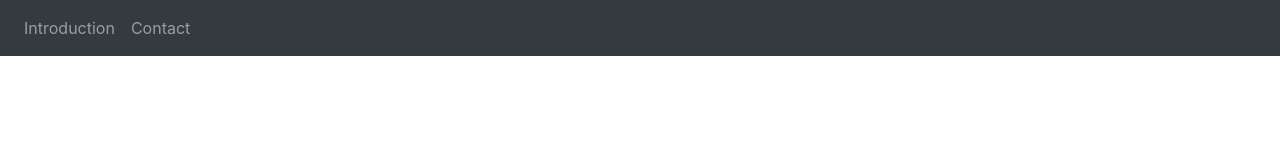
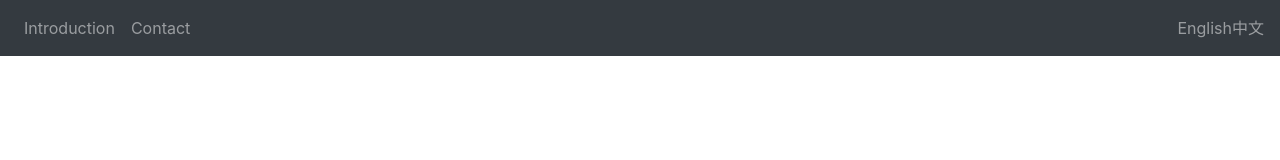
Before and after one commit to pwang86/react-website, a React app: page / in a window 1280 px wide. Shown: the top 160 px of the page. Built offline with nearby package versions, Linux system fonts and the light colour scheme.

Commit message:
add english and chinese button in navbar

```diff
--- a/src/component/NavBar.js
+++ b/src/component/NavBar.js
@@ -1,9 +1,9 @@
 import React from "react";
 function NavBar() {
   return (
-    <nav className="navbar navbar-expand-lg navbar-dark bg-dark">
-      <div>
-        <ul className="navbar-nav">
+    <nav className="navbar fixed-top navbar-expand-lg navbar-dark bg-dark">
+      <div className="collapse navbar-collapse">
+        <ul className="navbar-nav mr-auto">
           <li className="nav-item">
             <a className="nav-link" href="#">
               Introduction
@@ -15,6 +15,8 @@ function NavBar() {
             </a>
           </li>
         </ul>
+        <span className="navbar-text">English</span>
+        <span className="navbar-text">中文</span>
       </div>
     </nav>
   );
```
